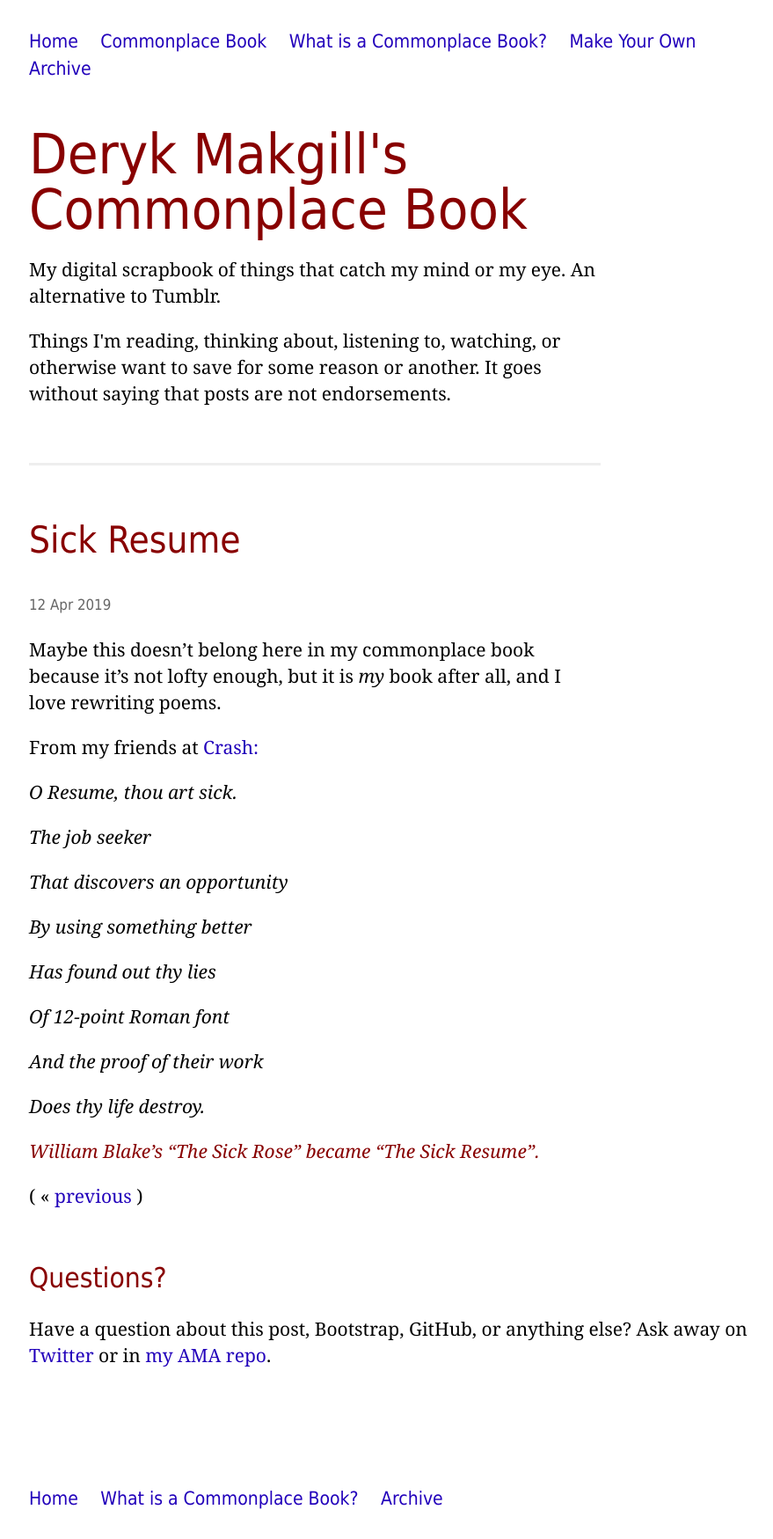
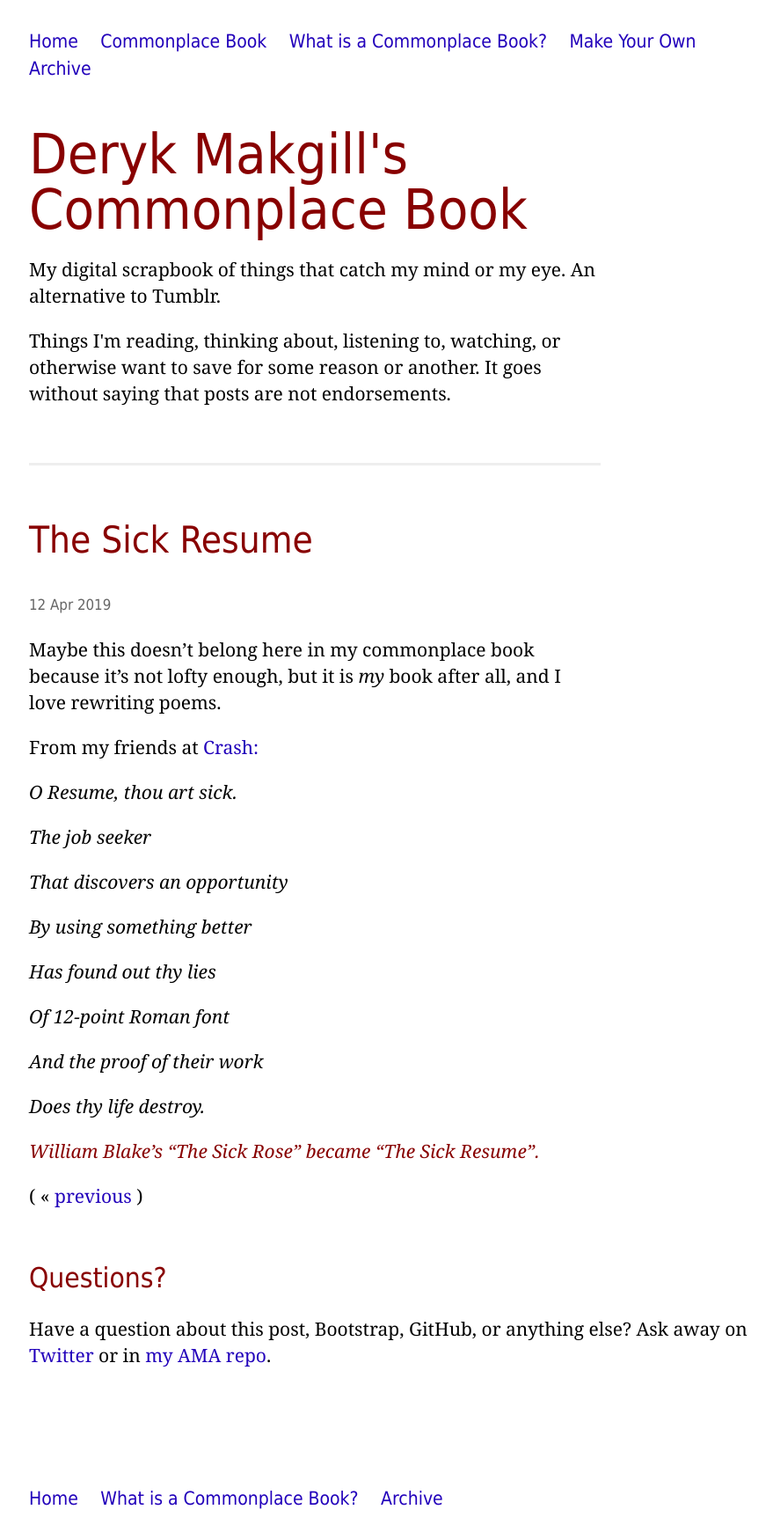
Before and after one commit to derykmakgill/commonplace, a Jekyll site: the page built from _posts/2019-04-12-sick-resume.md, in a window 1280 px wide. Shown: the whole page at 88% size, without its empty margins (187-1066 px from the left). Built offline with Jekyll 4.4.1, drawn with Linux system fonts in a browser that asks for light colours.

Commit message:
Update 2019-04-12-sick-resume.md

```diff
--- a/_posts/2019-04-12-sick-resume.md
+++ b/_posts/2019-04-12-sick-resume.md
@@ -1,6 +1,6 @@
 ---
 layout: post
-title:
+title: The Sick Resume
 ---
 
 Maybe this doesn't belong here in my commonplace book because it's not lofty enough, but it is *my* book after all, and I love rewriting poems.
```
